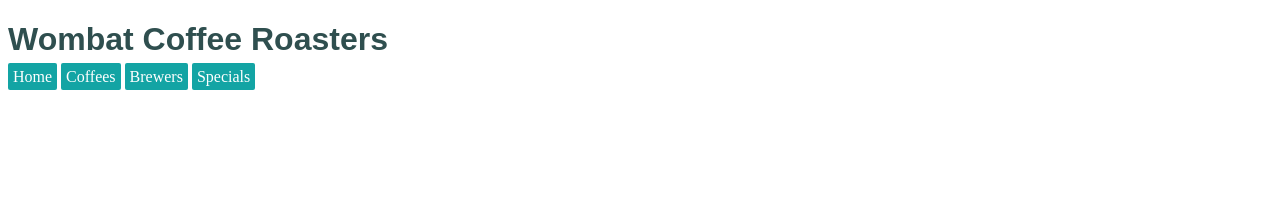
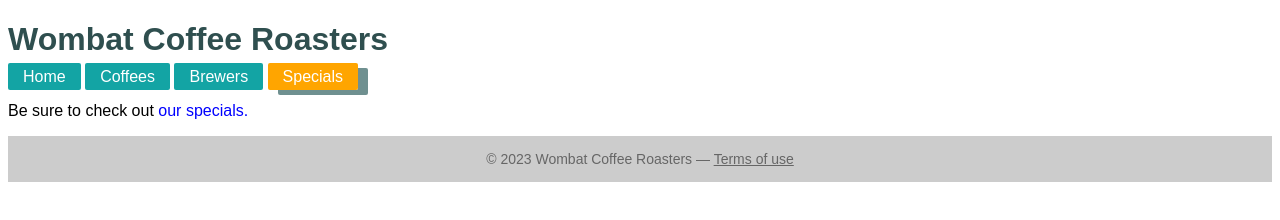
Before and after one commit to ShiniDev/CSS-IN-DEPTH, a plain HTML site: page Part 1/Chapter 1/index.html in a window 1280 px wide. Drawn offline with Linux system fonts and the light colour scheme.

Commit message:
Finished Chapter 1

```diff
--- a/Part 1/Chapter 1/index.html
+++ b/Part 1/Chapter 1/index.html
@@ -16,4 +16,14 @@
       </ul>
     </nav>
   </header>
+  <main>
+    <p>
+      Be sure to check out
+      <a href="/specials" class="featured">our specials.</a>
+    </p>
+  </main>
+  <footer class="footer">
+    &copy; 2023 Wombat Coffee Roasters &mdash;
+    <a href="/terms-of-use">Terms of use</a>
+  </footer>
 </body>
--- a/Part 1/Chapter 1/style.css
+++ b/Part 1/Chapter 1/style.css
@@ -1,30 +1,61 @@
+body {
+  font-family: sans-serif;
+}
+
 h1 {
   color: #2f4f4f;
   margin-bottom: 10px;
 }
 
-#main-nav {
+.nav {
   margin-top: 10px;
   list-style: none;
   padding-left: 0;
 }
 
-#main-nav li {
+.nav li {
   display: inline-block;
 }
 
-#main-nav a {
+.nav .featured {
+  background-color: orange;
+  box-shadow: 10px 5px #6f9090;
+}
+
+a:link {
+  color: blue;
+  text-decoration: none;
+}
+
+.nav a {
   color: white;
   background-color: #13a4a4;
-  padding: 5px;
+  padding: 5px 15px;
   border-radius: 2px;
   text-decoration: none;
 }
 
-#page-title {
-  font-family: sans-serif;
+.footer {
+  color: #666;
+  background-color: #ccc;
+  padding: 15px 0;
+  text-align: center;
+  font-size: 14px;
 }
 
-.featured {
-  background-color: orange;
+.footer a {
+  color: inherit;
+  text-decoration: underline;
 }
+
+a:visited {
+  color: purple;
+}
+
+a:hover {
+  text-decoration: underline;
+}
+
+a:active {
+  color: red;
+}
```
Also changed, not shown: Part 1/Chapter 1/summary.md (added, +6 -0 lines).
